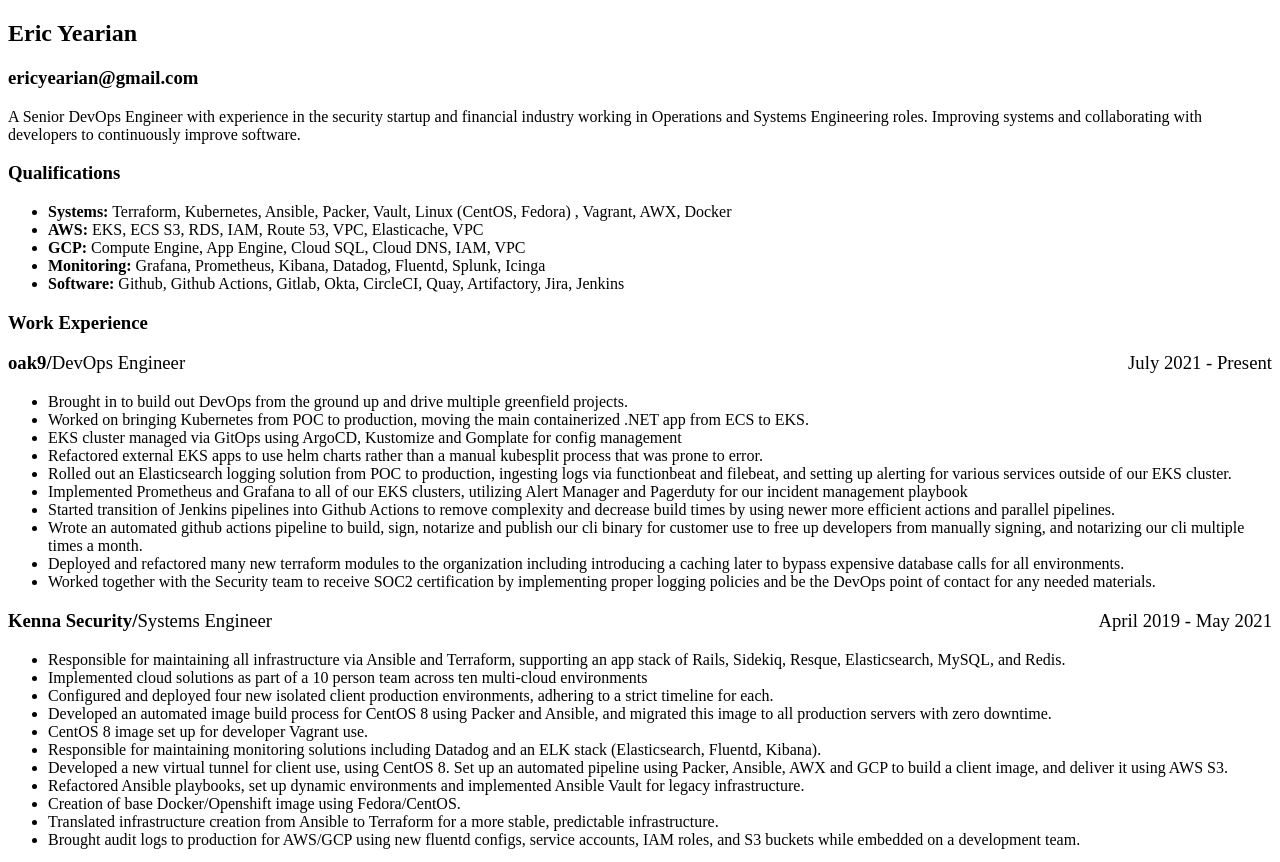
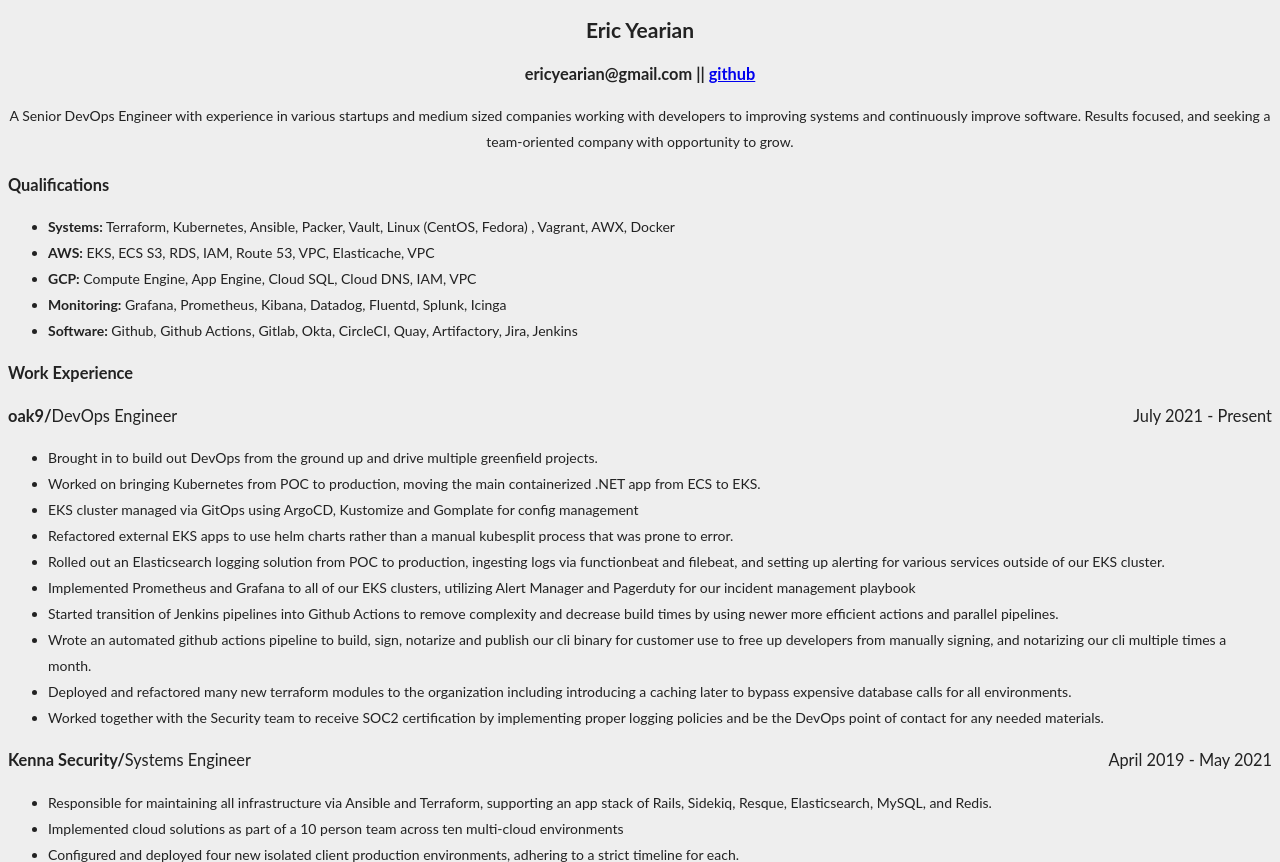
Before and after one commit to eyearian/cloud.resume.challenge, a plain HTML site: page resume/index.html in a window 1280 px wide. Shown: the top 862 px of the page. Drawn offline with Linux system fonts and the light colour scheme; no server answers.

Commit message:
formatting and styling (#13)
Co-authored-by: eyearian <ericyearian@gmail.com>

```diff
--- a/resume/index.html
+++ b/resume/index.html
@@ -9,11 +9,11 @@
   </head>
 <!-- summary -->
   <body>
-    <header>
-    <h2><span class="center">Eric Yearian</span></h2>
-      <h3>ericyearian@gmail.com</h3>
-        <p>A Senior DevOps Engineer with experience in the security startup and financial industry working in Operations and Systems Engineering roles. Improving systems and collaborating with developers to continuously improve software.</p>
-    </header>
+    <div class="title">
+    <h2>Eric Yearian</h2>
+      <h3>ericyearian@gmail.com || <a href="https://github.com/eyearian">github</a></h3>
+        <p>A Senior DevOps Engineer with experience in various startups and medium sized companies working with developers to improving systems and continuously improve software.  Results focused, and seeking a team-oriented company with opportunity to grow.</p>
+    </div>
 
         <!-- qualifications -->
   <div id="qualifications">
@@ -97,7 +97,7 @@
   <h3>Education</h3>
     <p>Western Illinois University</p>
       <p>Bachelor of Science - Information Systems</p>
-        <p>Minor - Busniess Management</p>
+        <p>Minor - Business Management</p>
 
     <div><p class="counter">This page has been visited <a id="count"></a> times.</p></div>
 
--- a/resume/styles.css
+++ b/resume/styles.css
@@ -1,8 +1,13 @@
-/* html * {
+body {
+  min-height: 100%;
+  background: #eee;
   font-family: 'Lato', sans-serif;
   font-weight: 400;
-  font-size: 14;
-} */
+  color: #222;
+  font-size: 14px;
+  line-height: 26px;
+  padding-bottom: 50px;
+}
 
 .notbold{
   font-weight: normal;
@@ -20,3 +25,7 @@
 .date.notbold {
   font-size: 9;
 }
+
+.title {
+  text-align: center;
+}
```
